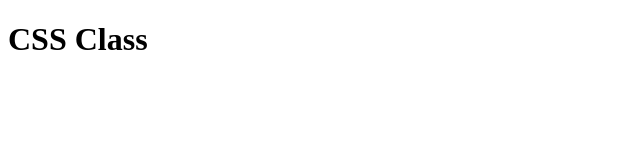
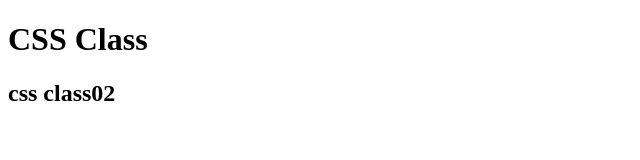
Before and after one commit to anwarhossain4035/cssClass-03, a plain HTML site: page index.html in a window 1280 px wide. Shown: the whole page, without its empty margins (0-640 px from the left). Drawn offline with Linux system fonts and the light colour scheme.

Commit message:
sfdsdfdsf

```diff
--- a/index.html
+++ b/index.html
@@ -8,5 +8,7 @@
 </head>
 <body>
     <h1>CSS Class</h1>
+    <h2>css class02</h2>
+
 </body>
 </html>
```
